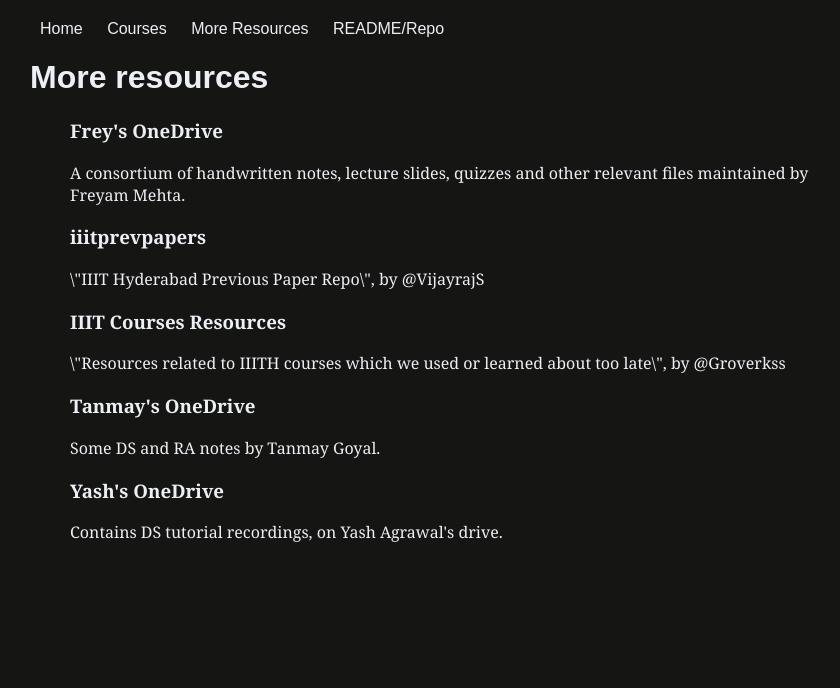
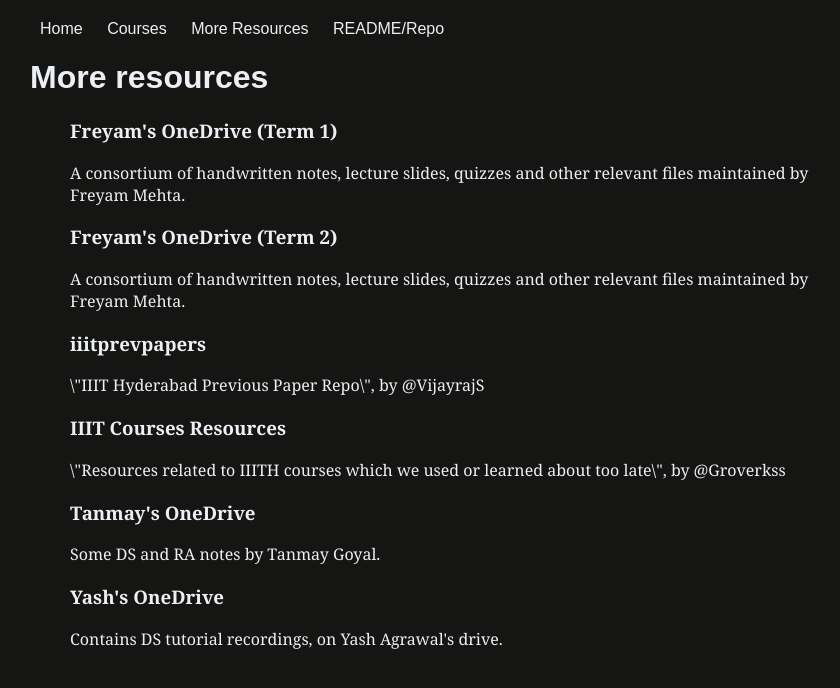
Before and after one commit to iiit-notebook/iiit-notebook.github.io, a Jekyll site: the page built from resources.html, in a window 1280 px wide. Shown: the top 688 px of the page, without its empty margins (194-1034 px from the left). Built offline with Jekyll 4.4.1, drawn with Linux system fonts in a browser that asks for light colours.

Commit message:
Update resources.yaml

```diff
--- a/_data/resources.yaml
+++ b/_data/resources.yaml
@@ -1,5 +1,9 @@
-- name: Frey's OneDrive
+- name: Freyam's OneDrive (Term 1)
   link: https://iiitaphyd-my.sharepoint.com/:f:/g/personal/freyam_mehta_students_iiit_ac_in/Elqt-7vJgtNNuHEOBFx3tLsBqtl96QTG8OGAsnwWV7LAPQ?e=z5rJQt
+  description: A consortium of handwritten notes, lecture slides, quizzes and other relevant files maintained by Freyam Mehta.
+
+- name: Freyam's OneDrive (Term 2)
+  link: https://iiitaphyd-my.sharepoint.com/:f:/g/personal/freyam_mehta_students_iiit_ac_in/ElZfOlG0WtNEmj_FPkwZKVYBVGL4iOosVPJXyBYRLgCHHg?e=9511AI
   description: A consortium of handwritten notes, lecture slides, quizzes and other relevant files maintained by Freyam Mehta.
 
 - name: iiitprevpapers
```
